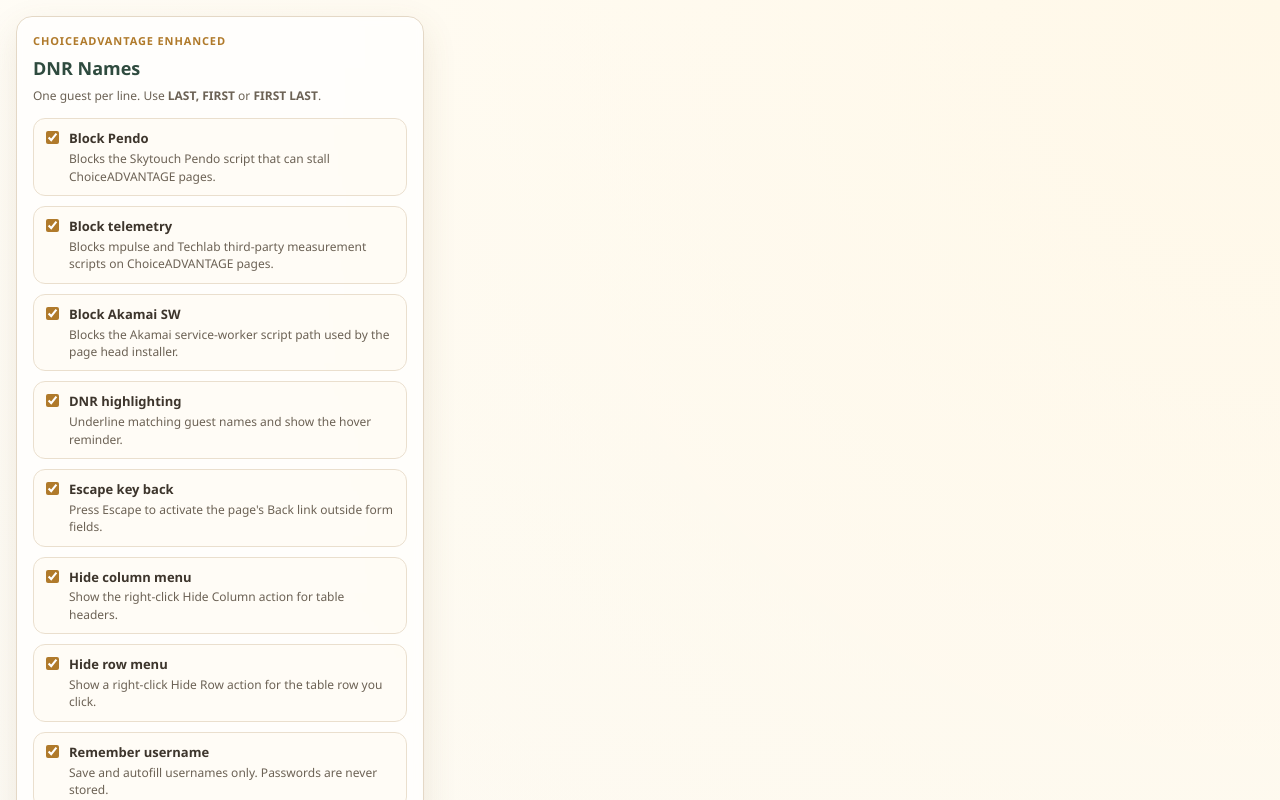
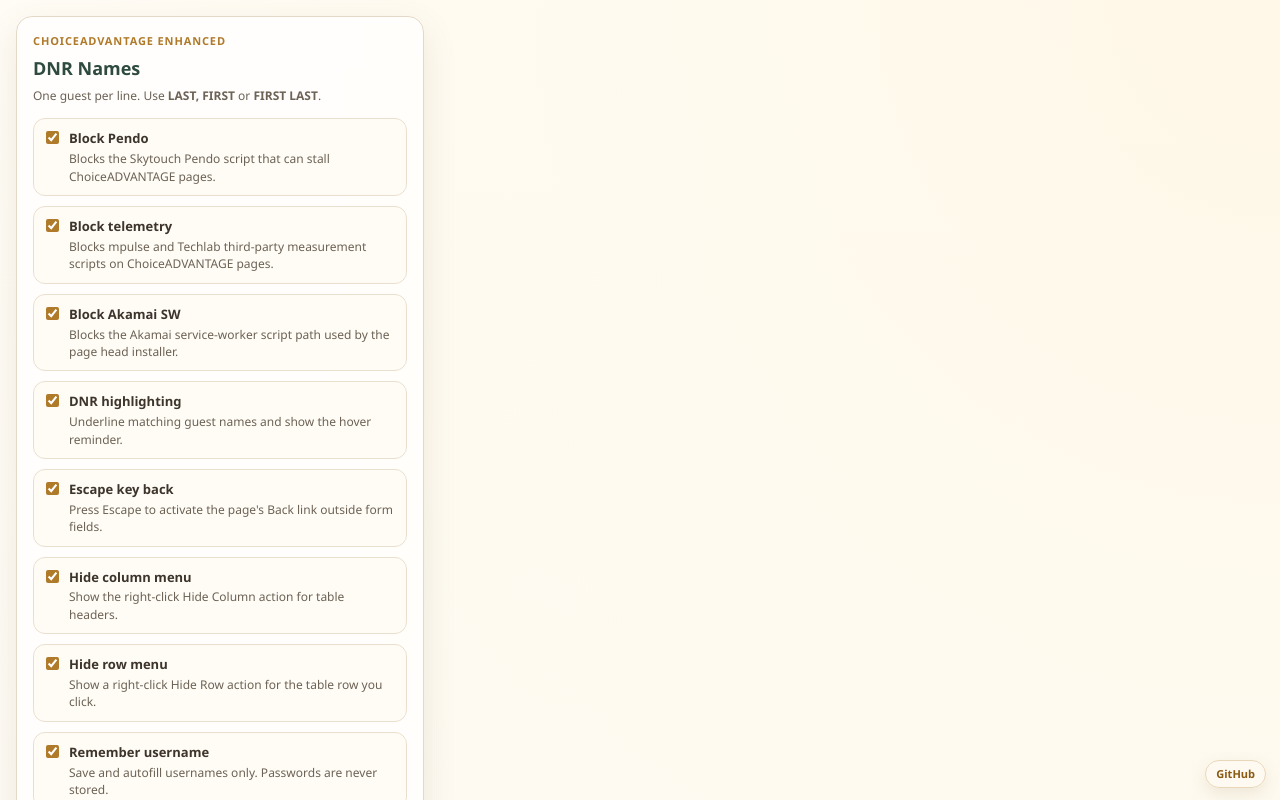
Before and after one commit to cheeseonamonkey/ChoiceAdvantageExtension, a browser extension: page options.html in a window 1280 px wide. Shown: the top 800 px of the page. Drawn offline with Linux system fonts and the light colour scheme.

Commit message:
Add GitHub link to popup

```diff
--- a/options.html
+++ b/options.html
@@ -211,6 +211,21 @@
       vertical-align: middle;
     }
     .status.show { display: inline-flex; }
+    .repo-link {
+      position: fixed;
+      right: 14px;
+      bottom: 12px;
+      color: #8a5a12;
+      font-size: 11px;
+      font-weight: 700;
+      text-decoration: none;
+      background: rgba(255, 250, 241, 0.92);
+      border: 1px solid #e8d7b8;
+      border-radius: 999px;
+      padding: 5px 10px;
+      box-shadow: 0 6px 16px rgba(123, 97, 58, 0.12);
+    }
+    .repo-link:hover { text-decoration: underline; }
   </style>
 </head>
 <body>
@@ -356,6 +371,7 @@
       <strong>Live behavior:</strong> highlighted names show a hover reminder, <strong>Escape</strong> triggers the page Back link with on-page feedback, and right-clicking a table area can expose <strong>Hide Column</strong> or <strong>Hide Row</strong>.
     </div>
   </div>
+  <a class="repo-link" href="https://github.com/cheeseonamonkey/ChoiceAdvantageExtension" target="_blank" rel="noreferrer">GitHub</a>
 
   <script src="options.js"></script>
 </body>
```
